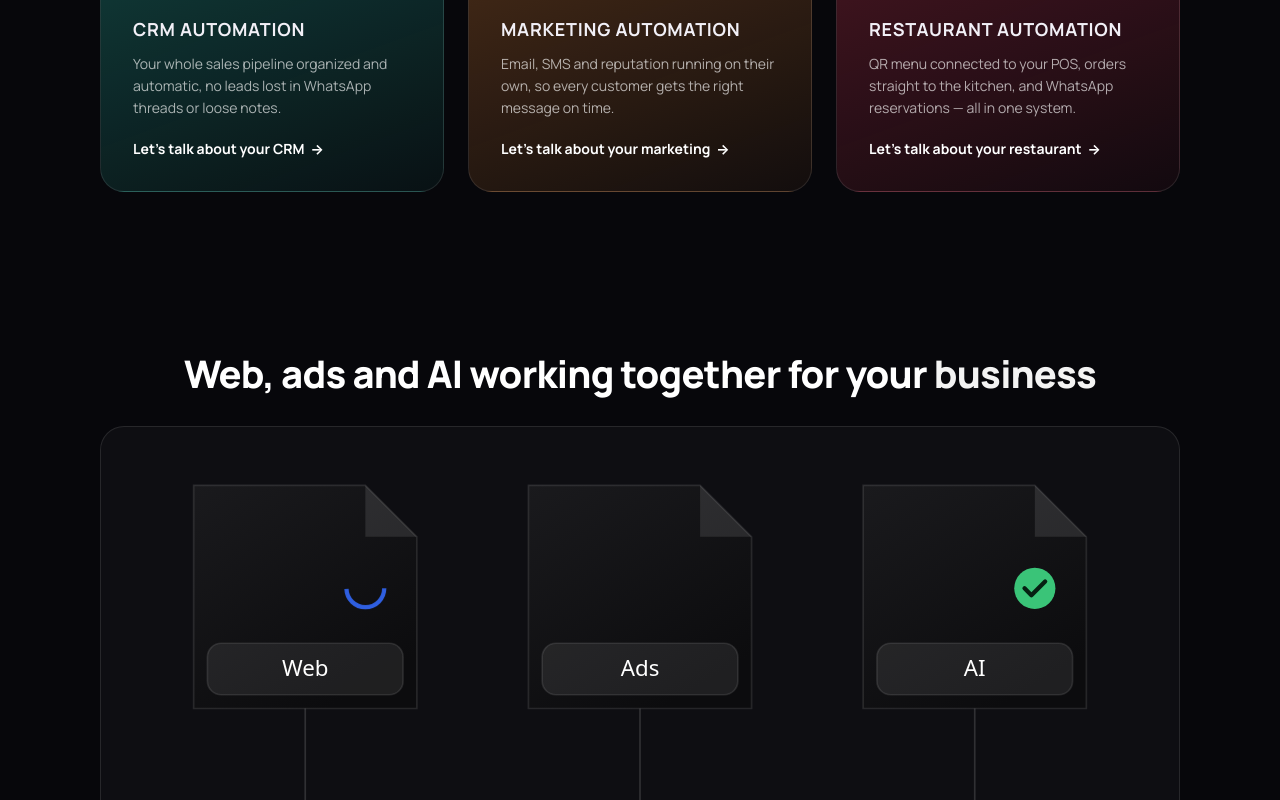
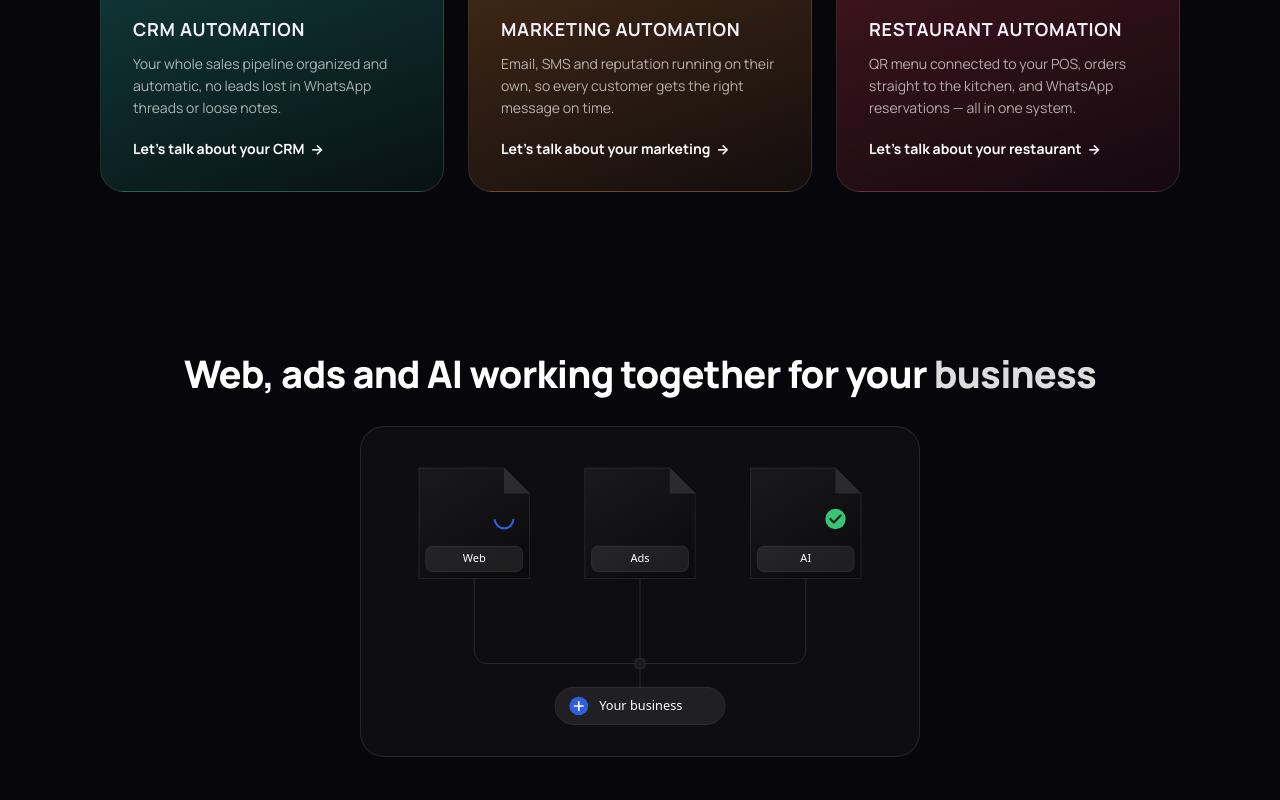
Before and after one commit to juan3110-cdm/Inefable-Landing-Page, a React (Vite) app: page / in a window 1280 px wide. Shown: the part 2637-3437 px from the top of the page. Built offline with nearby package versions, Linux system fonts and the light colour scheme.

Commit message:
Cap ServiceFlow diagram width so it stops filling the whole viewport

```diff
--- a/src/components/ServiceFlow.tsx
+++ b/src/components/ServiceFlow.tsx
@@ -29,7 +29,7 @@ export default function ServiceFlow({ items = ['Marca', 'Web', 'Automatización'
   ]
 
   return (
-    <div className="min-w-[320px] overflow-x-auto rounded-3xl border border-border bg-surface p-6">
+    <div className="mx-auto w-full max-w-[560px] min-w-[320px] overflow-x-auto rounded-3xl border border-border bg-surface p-6">
       <svg viewBox="0 0 600 330" style={{ width: '100%', display: 'block' }}>
         {/* tarjetas */}
         {[40, 235, 430].map((x, i) => (
```
